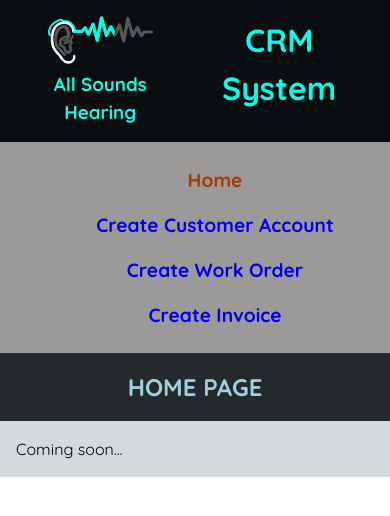
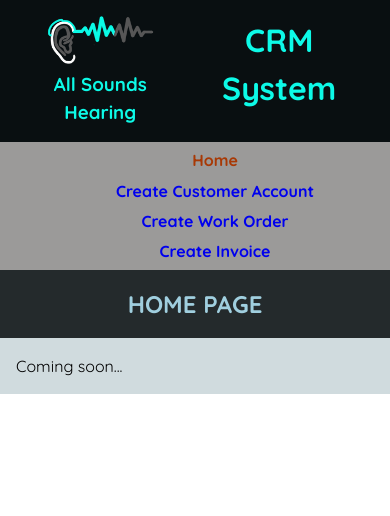
Before and after one commit to paul-kh/CRM_all-souuns-hearing, a React (Vite) app: page / in a window 390 px wide. Shown: the top 516 px of the page. Built offline with nearby package versions, Linux system fonts and the light colour scheme.

Commit message:
Adjusted nativation on small screen

```diff
--- a/src/index.css
+++ b/src/index.css
@@ -190,10 +190,15 @@ fieldset {
     flex-wrap: wrap;
   }
 
-  .navigation {
+  .navigation,
+  .navigation li,
+  .navigation li a {
     min-height: fit-content;
     min-width: 100%;
     text-align: center;
+    padding: 0.2rem;
+    font-size: 1rem;
+    font-weight: 700;
   }
 
   form {
```
